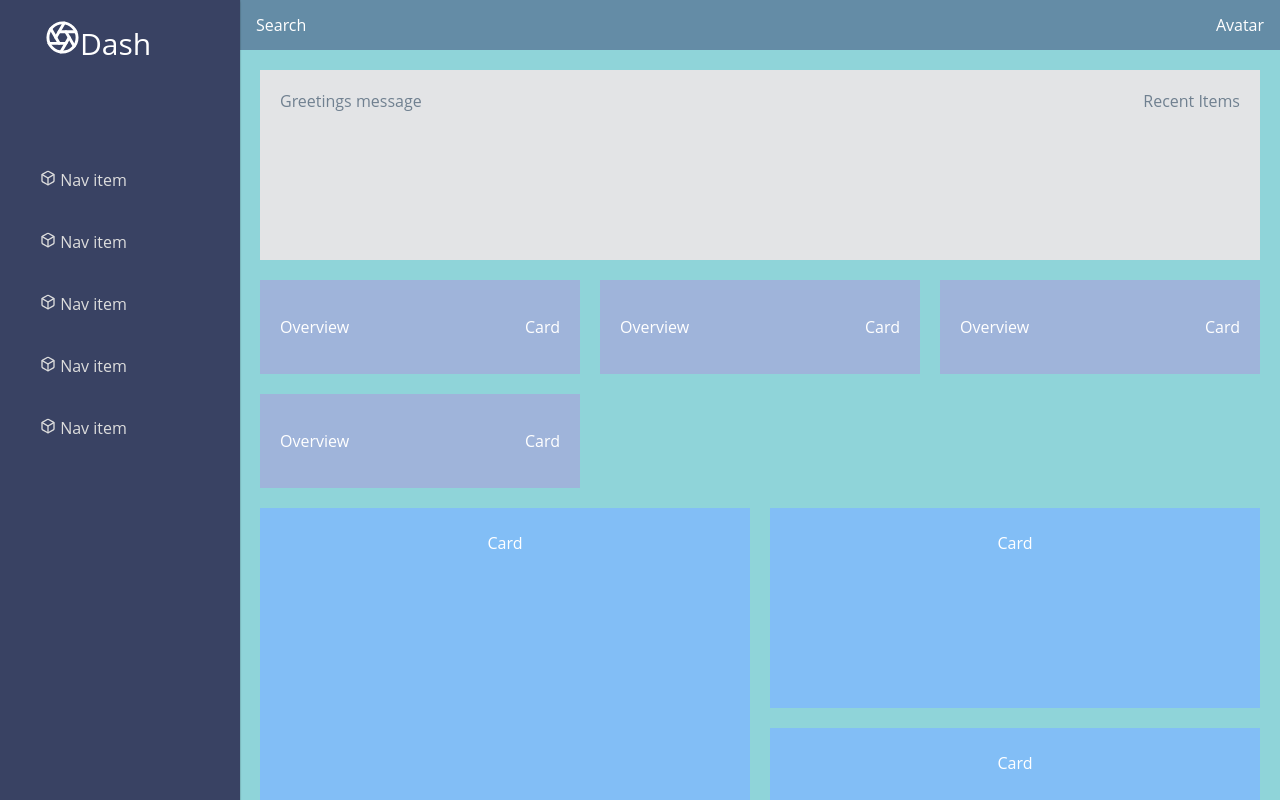
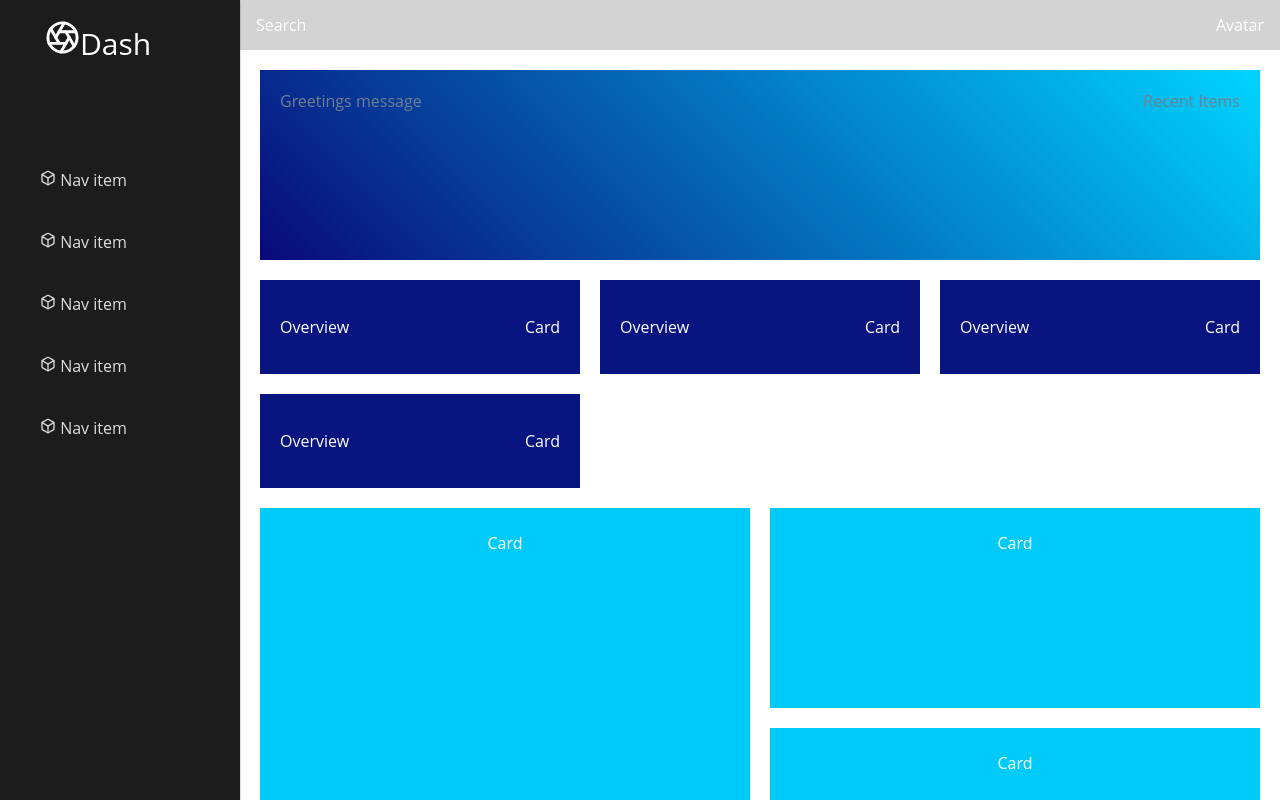
Before and after one commit to GnosisAssembler/React-dashboard-ui, a React (Create React App) app: page / in a window 1280 px wide. Shown: the top 800 px of the page. Built offline with nearby package versions, Linux system fonts and the light colour scheme.

Commit message:
Add background colors

```diff
--- a/src/components/Footer/Footer.js
+++ b/src/components/Footer/Footer.js
@@ -11,7 +11,7 @@ export default function() {
         align-items: center;
         justify-content: space-between;
         padding: 0 16px;
-        background-color: #648ca6;
+        background-color: lightgrey;
     `
 
     return (
--- a/src/components/Header/Header.js
+++ b/src/components/Header/Header.js
@@ -11,7 +11,7 @@ export default function() {
         align-items: center;
         justify-content: space-between;
         padding: 0 16px;
-        background-color: #648ca6;
+        background-color: lightgrey;
     `
 
     return (
--- a/src/components/Main/Main.js
+++ b/src/components/Main/Main.js
@@ -8,7 +8,7 @@ export default function() {
 
     const Main = styled.main`
         grid-area: main;
-        background-color: #8fd4d9;
+        background-color: rgb(255, 255, 255);
     `
 
     return (
--- a/src/components/Main/MainCards/MainCard.js
+++ b/src/components/Main/MainCards/MainCard.js
@@ -8,7 +8,7 @@ export default function() {
         flex-direction: column;
         align-items: center;
         width: 100%;
-        background-color: #82bef6;
+        background-color: rgb(0, 202, 248);
         margin-bottom: 20px;
         -webkit-column-break-inside: avoid;
         padding: 24px;
--- a/src/components/Main/MainHeader/MainHeader.js
+++ b/src/components/Main/MainHeader/MainHeader.js
@@ -12,7 +12,8 @@ export default function() {
         margin: 20px;
         padding: 20px;
         height: 150px;
-        background-color: #e3e4e6;
+        background: rgb(2,0,36);
+        background: linear-gradient(45deg, rgba(2,0,36,1) 0%, rgba(9,9,121,1) 0%, rgba(0,212,255,1) 100%);
         color: slategray;
     `
 
--- a/src/components/Main/MainOverview/MainOverviewCard.js
+++ b/src/components/Main/MainOverview/MainOverviewCard.js
@@ -10,7 +10,7 @@ export default function() {
         align-items: center;
         justify-content: space-between;
         padding: 20px;
-        background-color: #d3d3;
+        background-color:rgb(8, 20, 128);
     `
 
     return (
--- a/src/components/Sidenav/Sidenav.js
+++ b/src/components/Sidenav/Sidenav.js
@@ -18,7 +18,7 @@ export default function() {
         transition: all .6s ease-in-out;
         box-shadow: 0 2px 2px 0 rgba(0, 0, 0, 0.16), 0 0 0 1px rgba(0, 0, 0, 0.08);
         z-index: 2;
-        background-color: #394263;
+        background-color: rgb(28, 28, 28);
 
         @media only screen and (min-width: 46.875em) {
             position: relative;
```
